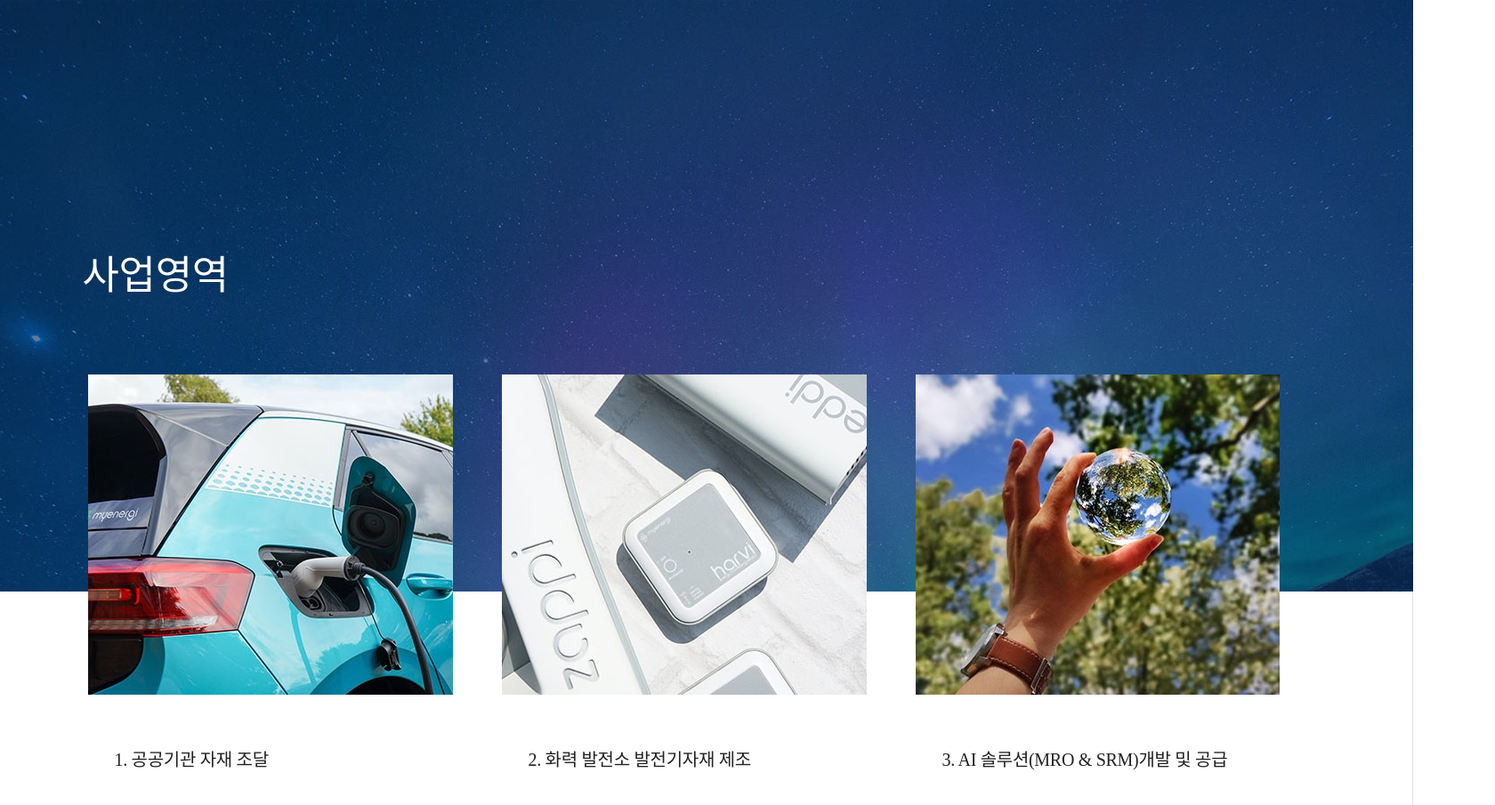
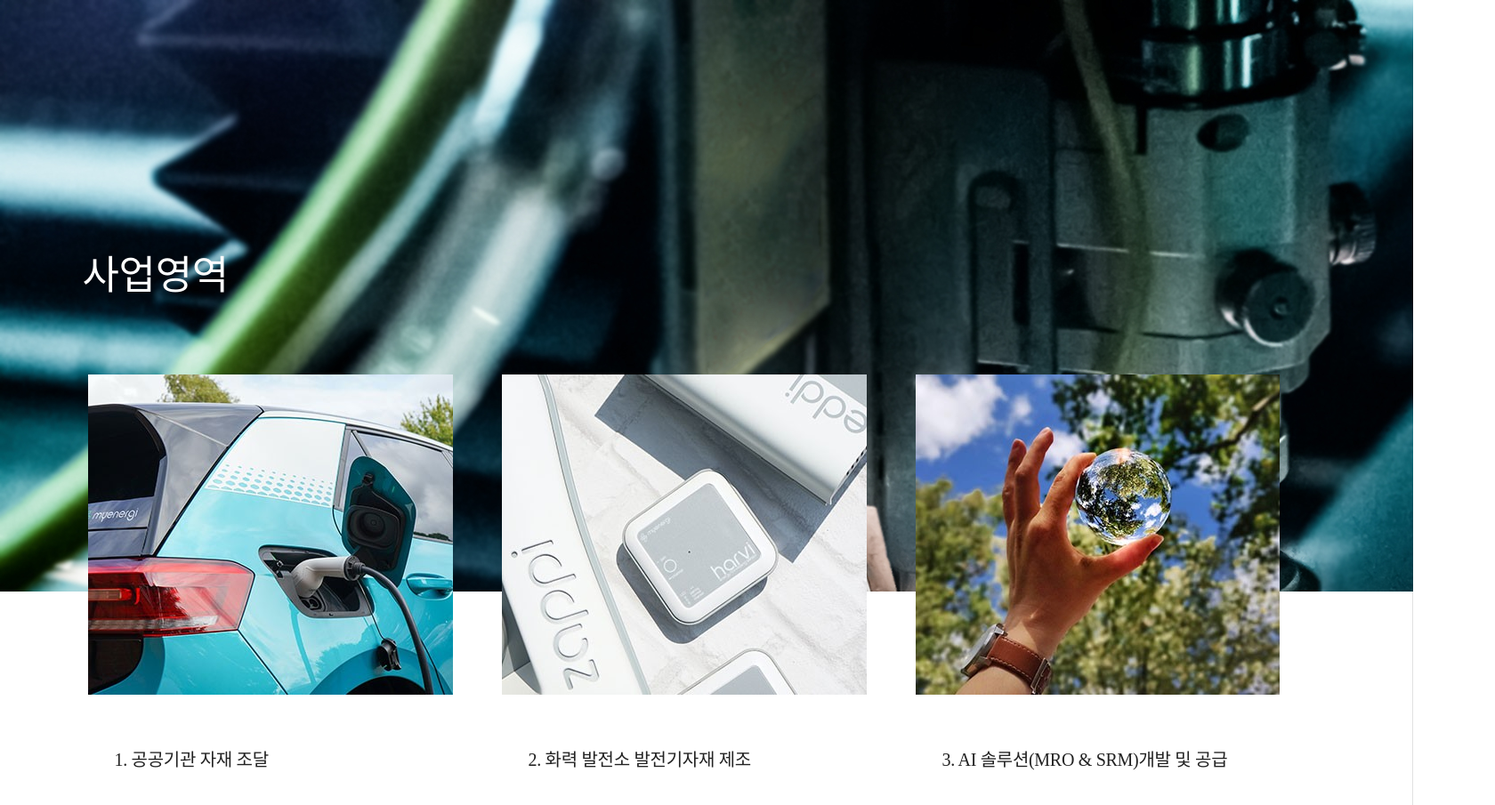
Before and after one commit to HyunhLee/HyunhLee.github.io, a PHP site: page / in a window 1680 px wide. Shown: the part 3500-4405 px from the top of the page at 89% size. Run offline with PHP 8.4, Linux system fonts and the light colour scheme; some libraries are stand-ins or nearby versions; some web fonts are replaced.

Commit message:
메인 이미지 교체2

```diff
--- a/sh_img/include/inc04/style.css
+++ b/sh_img/include/inc04/style.css
@@ -1,6 +1,6 @@
 @charset "utf-8";
 
-#atc04 .bg_area{position:absolute;width:100%;height:665px;background:url(/sh_img/include/inc04/img/l_img.jpg) fixed}
+#atc04 .bg_area{position:absolute;width:100%;height:665px;background:url(/sh_img/include/inc04/img/CK_yaytg570812.jpg) fixed}
 #atc04 .bg_area:after{position:absolute;content:'';top:0;right:0;width:calc((100% - 1495px) / 2);height:665px;background:#fff}
 #atc04 .cont_area{position:relative;width:1495px;margin:0 auto;padding:270px 0 0}
 #atc04 .cont_area .tit{margin-bottom:70px;color:rgba(255,255,255,.5)}
--- a/sh_img/include/inc07/style.css
+++ b/sh_img/include/inc07/style.css
@@ -1,6 +1,6 @@
 @charset "utf-8";
 
-#atc07 .bg_area{position:absolute;width:100%;height:665px;background:url(/sh_img/include/inc07/img/l_img.jpg) fixed}
+#atc07 .bg_area{position:absolute;width:100%;height:665px;background:url(/sh_img/include/inc07/img/CK_yaytg570812.jpg) fixed}
 #atc07 .bg_area:after{position:absolute;content:'';top:0;right:0;width:calc((100% - 1495px) / 2);height:665px;background:#fff}
 #atc07 .cont_area{position:relative;width:1495px;margin:0 auto;padding:270px 0 0}
 #atc07 .cont_area .tit{margin-bottom:70px;color:rgba(255,255,255,.5)}
```
Also changed, not shown: sh_img/include/inc04/img/CK_yaytg570812.jpg (added), sh_img/include/inc07/img/CK_yaytg570812.jpg (added).
